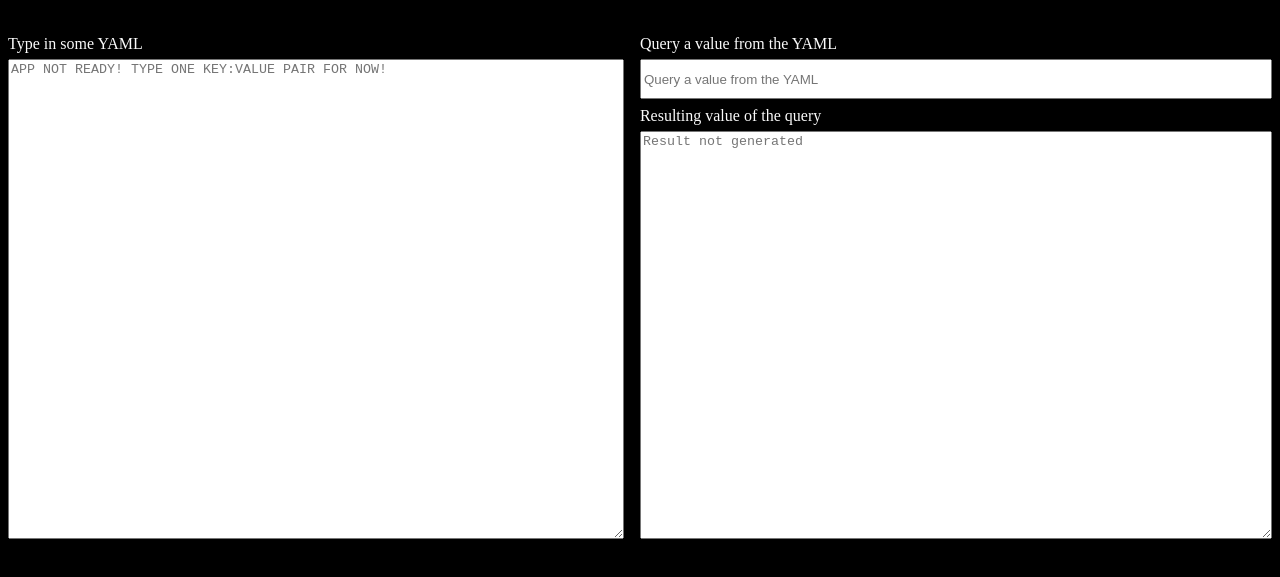
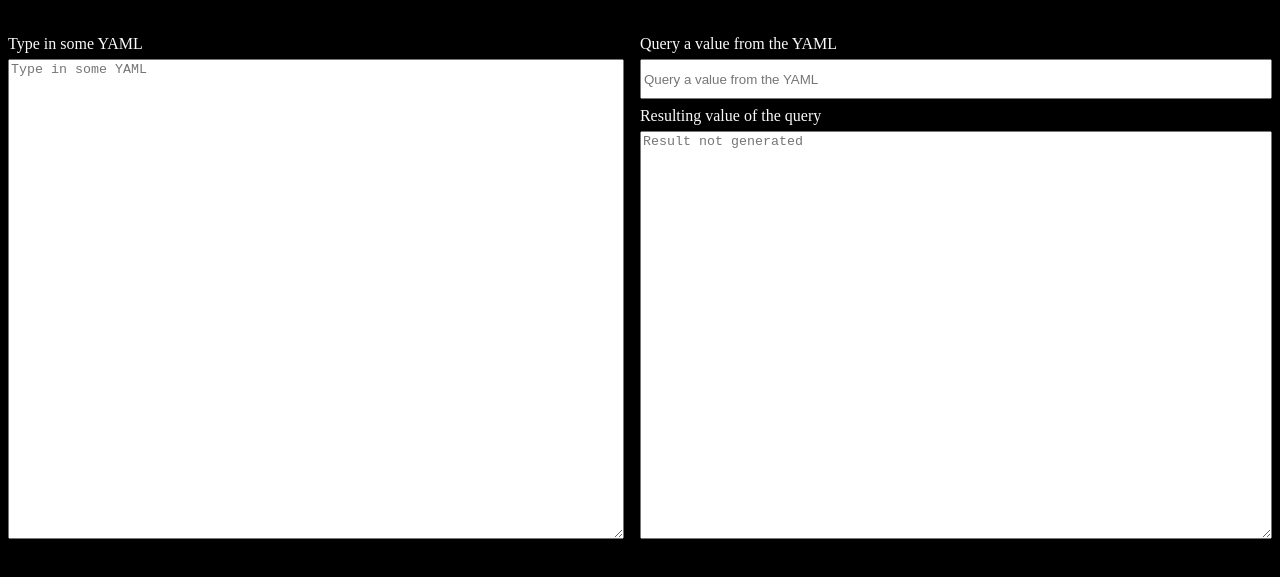
Before and after one commit to kevinnls/learning-yaml, a website: page index.html in a window 1280 px wide. Shown: the part 69-646 px from the top of the page. Drawn offline with Linux system fonts and the light colour scheme.

Commit message:
nvm. it was working. i just tested wrong

```diff
--- a/index.html
+++ b/index.html
@@ -21,7 +21,6 @@
 			<label for="input">Type in some YAML
 			</label>
 			<textarea oninput="auto.updateInputObject(event)"
-				  placeholder="APP NOT READY! TYPE ONE KEY:VALUE PAIR FOR NOW!"
 				  placeholder="Type in some YAML" name="input"></textarea>
 		</div>
 		<div id="right-pane">
```
